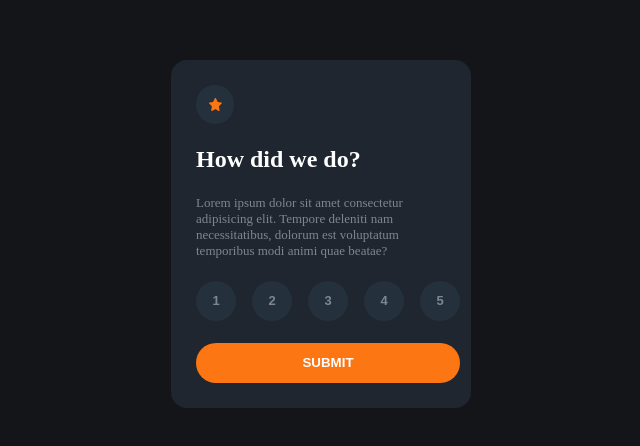
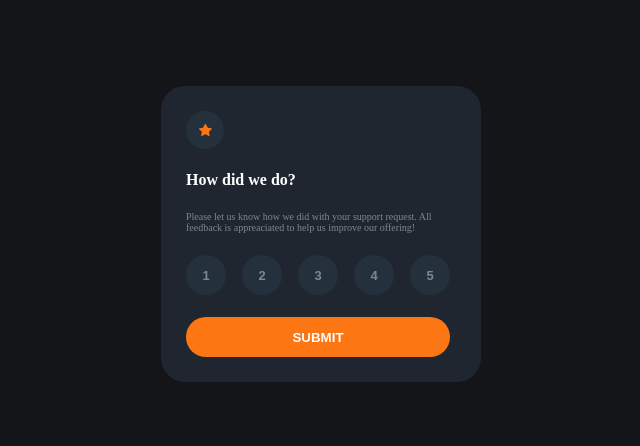
Before and after one commit to RPRd001/Interactive-Rating-Component, a React (Vite) app: page / in a window 1280 px wide. Shown: the part 166-612 px from the top of the page, without its empty margins (319-959 px from the left). Built offline with nearby package versions, Linux system fonts and the light colour scheme.

Commit message:
Modified styles

```diff
--- a/src/components/Rating.jsx
+++ b/src/components/Rating.jsx
@@ -8,11 +8,9 @@ const Rating = ({ setRender }) => {
 			<div className="image-container">
 				<img src={iconStar} alt="A star icon" />
 			</div>
-			<h2>How did we do?</h2>
+			<h3>How did we do?</h3>
 			<p>
-				Lorem ipsum dolor sit amet consectetur adipisicing elit. Tempore
-				deleniti nam necessitatibus, dolorum est voluptatum temporibus modi
-				animi quae beatae?
+				Please let us know how we did with your support request. All feedback is appreaciated to help us improve our offering!
 			</p>
 			<form>
 				<div className="rating-container">
--- a/src/index.css
+++ b/src/index.css
@@ -14,14 +14,13 @@ body {
 	justify-content: center;
 }
 
-
 #rating-component {
 	max-width: 300px;
 	background-color: #1f2630;
-  border-radius: 1rem;
+	border-radius: 1.5rem;
 	display: flex;
 	flex-direction: column;
-  gap: 22px;;
+	gap: 22px;
 	align-items: start;
 	padding: 25px;
 }
@@ -45,8 +44,8 @@ h3 {
 }
 
 p {
-  font-size: small;
-  color: #7e8691;;
+	font-size: x-small;
+	color: #7e8691;
 }
 
 .rating-container {
@@ -117,7 +116,7 @@ form {
 	border-radius: 1rem;
 	display: flex;
 	flex-direction: column;
-  gap: 22px;;
+	gap: 22px;
 	align-items: center;
 	text-align: center;
 	padding: 25px;
@@ -126,6 +125,13 @@ form {
 .rating-label {
 	background-color: #272e38;
 	color: #fc7613;
-  padding: 0.5rem  0.8rem;
+	padding: 0.5rem 0.8rem;
 	border-radius: 1rem;
 }
+
+@media (min-width: 600px) {
+	#thanks-component,
+	#rating-component {
+		max-width: 320px;
+	}
+}
```
Lines whose indentation alone changed are shown as unchanged.
